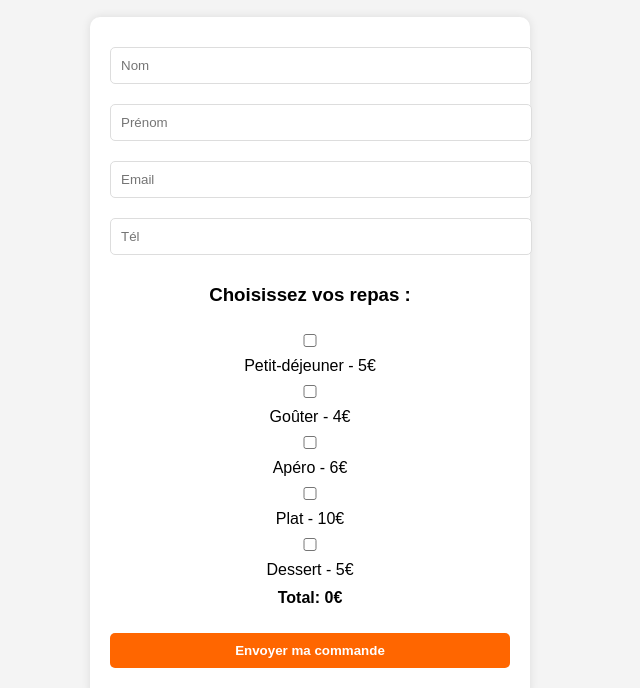
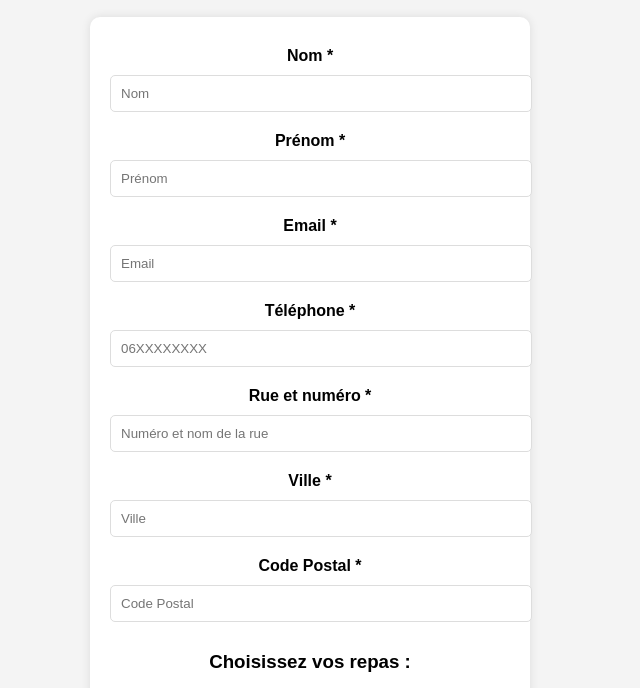
Before and after one commit to NathanSynergIA/commande_sos, a plain HTML site: page index.html in a window 1280 px wide. Shown: the part 79-767 px from the top of the page, without its empty margins (330-970 px from the left). Drawn offline with Linux system fonts and the light colour scheme.

Commit message:
Update index.html

```diff
--- a/index.html
+++ b/index.html
@@ -7,10 +7,11 @@
     <style>
         body { font-family: Arial, sans-serif; text-align: center; padding: 20px; background-color: #f4f4f4; }
         form { max-width: 400px; margin: auto; padding: 20px; background: white; border-radius: 10px; box-shadow: 0px 0px 10px rgba(0, 0, 0, 0.1); }
-        input, button { width: 100%; padding: 10px; margin: 10px 0; border: 1px solid #ddd; border-radius: 5px; }
+        input, button, select { width: 100%; padding: 10px; margin: 10px 0; border: 1px solid #ddd; border-radius: 5px; }
         button { background-color: #ff6600; color: white; font-weight: bold; border: none; cursor: pointer; }
         button:hover { background-color: #e55a00; }
         .total { font-weight: bold; margin-top: 10px; }
+        label { font-weight: bold; display: block; margin-top: 10px; }
     </style>
 </head>
 <body>
@@ -18,17 +19,33 @@
     <h2>Commande de repas</h2>
 
     <form id="orderForm">
+        <label for="nom">Nom *</label>
         <input type="text" id="nom" placeholder="Nom" required>
+
+        <label for="prenom">Prénom *</label>
         <input type="text" id="prenom" placeholder="Prénom" required>
+
+        <label for="email">Email *</label>
         <input type="email" id="email" placeholder="Email" required>
-        <input type="tel" id="tel" placeholder="Tél" required>
+
+        <label for="tel">Téléphone *</label>
+        <input type="tel" id="tel" placeholder="06XXXXXXXX" pattern="^(\+33|0)[1-9]([0-9]{8})$" required>
+
+        <label for="rue">Rue et numéro *</label>
+        <input type="text" id="rue" placeholder="Numéro et nom de la rue" required>
+
+        <label for="ville">Ville *</label>
+        <input type="text" id="ville" placeholder="Ville" required>
+
+        <label for="codepostal">Code Postal *</label>
+        <input type="text" id="codepostal" placeholder="Code Postal" pattern="^[0-9]{5}$" required>
 
         <h3>Choisissez vos repas :</h3>
-        <label><input type="checkbox" class="menu-item" value="Petit-déjeuner" data-price="5"> Petit-déjeuner - 5€</label><br>
-        <label><input type="checkbox" class="menu-item" value="Goûter" data-price="4"> Goûter - 4€</label><br>
-        <label><input type="checkbox" class="menu-item" value="Apéro" data-price="6"> Apéro - 6€</label><br>
-        <label><input type="checkbox" class="menu-item" value="Plat" data-price="10"> Plat - 10€</label><br>
-        <label><input type="checkbox" class="menu-item" value="Dessert" data-price="5"> Dessert - 5€</label><br>
+        <label><input type="checkbox" class="menu-item" value="Petit-déjeuner" data-price="5"> Petit-déjeuner - 5€</label>
+        <label><input type="checkbox" class="menu-item" value="Goûter" data-price="4"> Goûter - 4€</label>
+        <label><input type="checkbox" class="menu-item" value="Apéro" data-price="6"> Apéro - 6€</label>
+        <label><input type="checkbox" class="menu-item" value="Plat" data-price="10"> Plat - 10€</label>
+        <label><input type="checkbox" class="menu-item" value="Dessert" data-price="5"> Dessert - 5€</label>
 
         <p class="total">Total: <span id="totalPrice">0</span>€</p>
 
@@ -66,6 +83,9 @@
                 prenom: document.getElementById("prenom").value,
                 email: document.getElementById("email").value,
                 tel: document.getElementById("tel").value,
+                rue: document.getElementById("rue").value,
+                ville: document.getElementById("ville").value,
+                codepostal: document.getElementById("codepostal").value,
                 commandes: selectedItems,
                 total: totalPriceDisplay.textContent
             };
```
